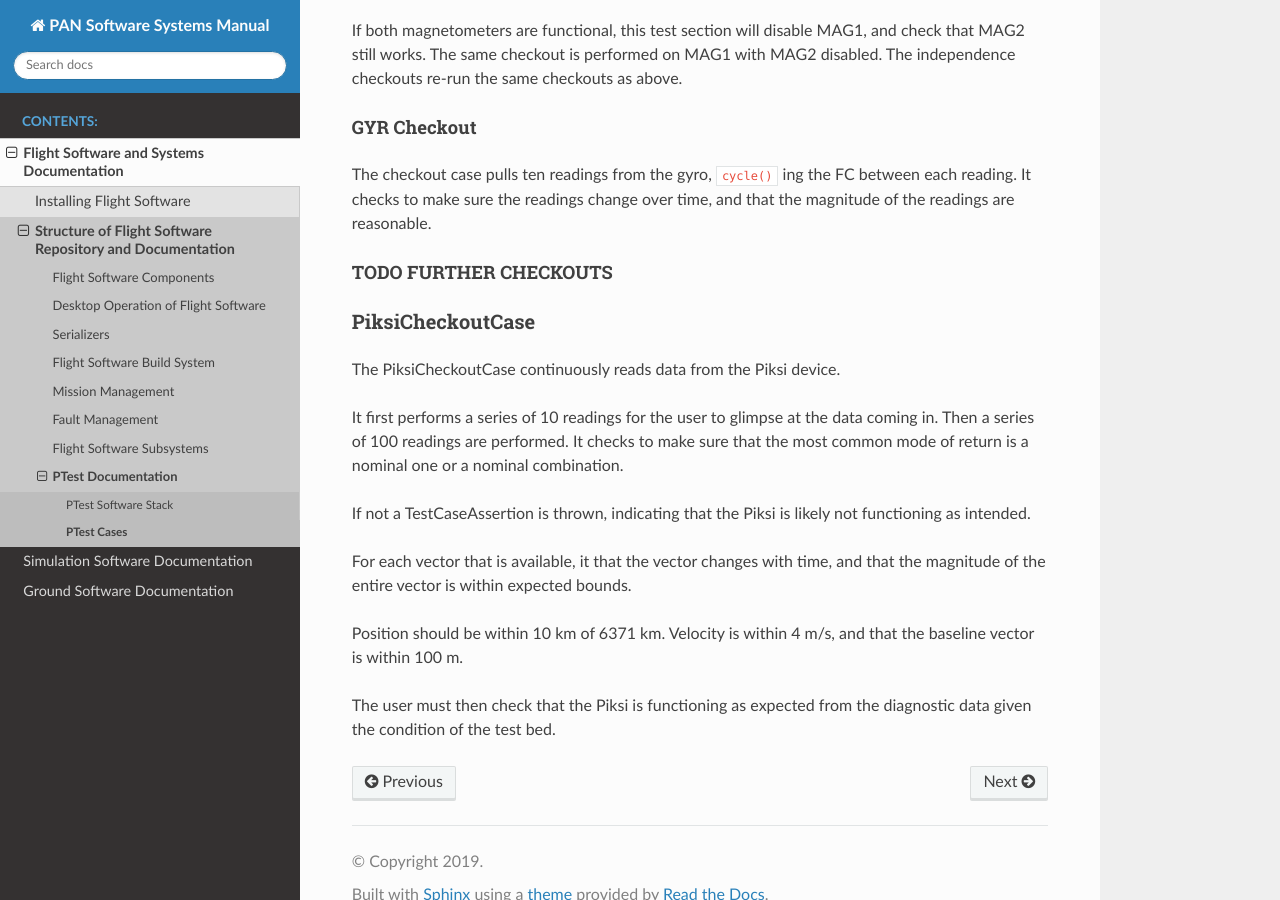
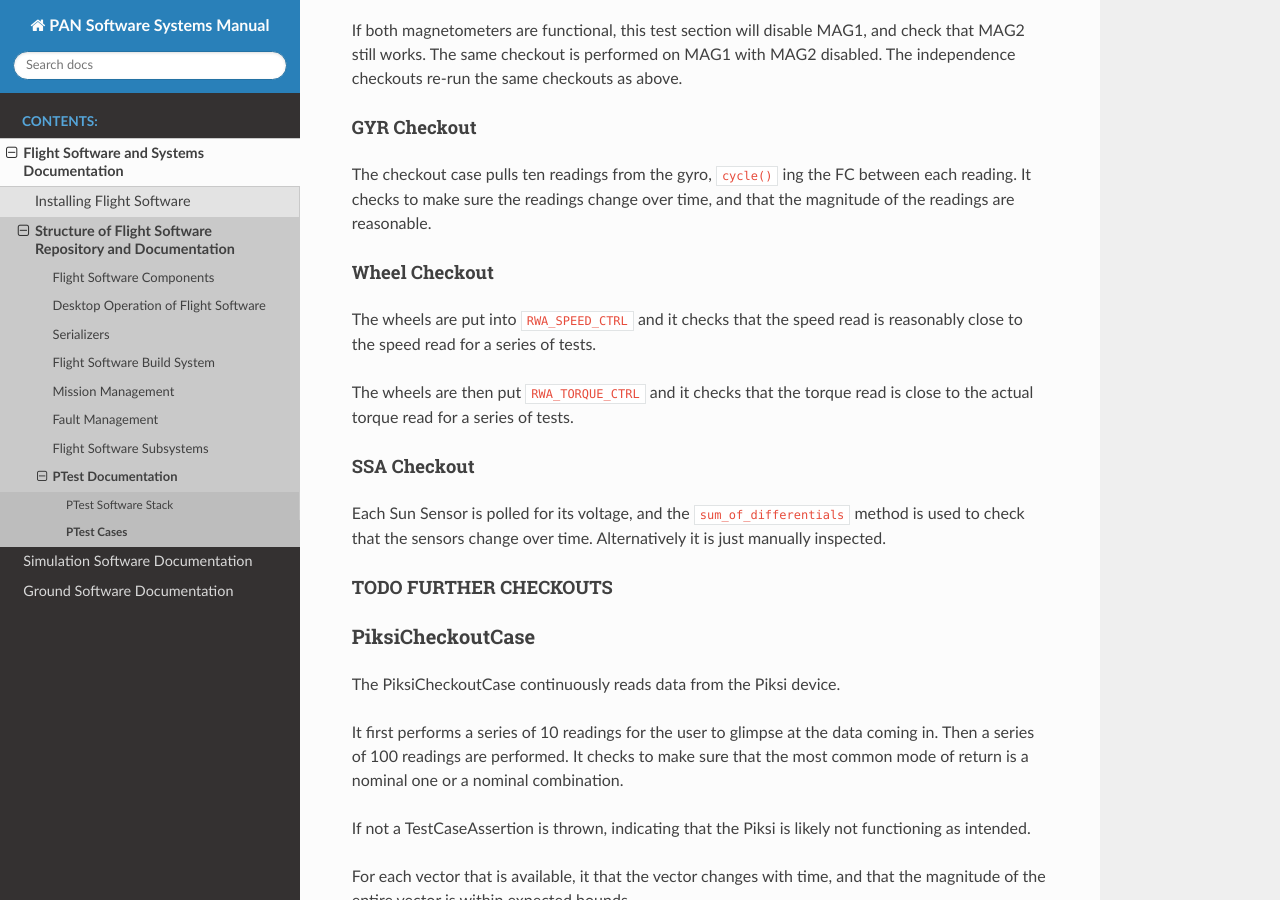
Before and after one commit to pathfinder-for-autonomous-navigation/Documentation, a Sphinx documentation site: the page built from source/flight_software/ptest/writing_ptest_cases.rst, in a window 1280 px wide and 900 px high, scrolled down 2149 px. Built offline with Sphinx 7.4.7 and the Read the Docs theme 2.0.0, drawn with Linux system fonts in a browser that asks for light colours.

Commit message:
Added more to ADCS

```diff
--- a/source/flight_software/ptest/writing_ptest_cases.rst
+++ b/source/flight_software/ptest/writing_ptest_cases.rst
@@ -94,6 +94,21 @@ GYR Checkout
 The checkout case pulls ten readings from the gyro, ``cycle()`` ing the FC between each reading.
 It checks to make sure the readings change over time, and that the magnitude of the readings are reasonable.
 
+Wheel Checkout
+##############
+
+The wheels are put into ``RWA_SPEED_CTRL`` and it checks that the speed read is reasonably close to
+the speed read for a series of tests.
+
+The wheels are then put ``RWA_TORQUE_CTRL`` and it checks that the torque read is close to the actual
+torque read for a series of tests.
+
+SSA Checkout
+############
+
+Each Sun Sensor is polled for its voltage, and the ``sum_of_differentials`` method is used to check that
+the sensors change over time. Alternatively it is just manually inspected.
+
 TODO FURTHER CHECKOUTS
 ######################
 
```
